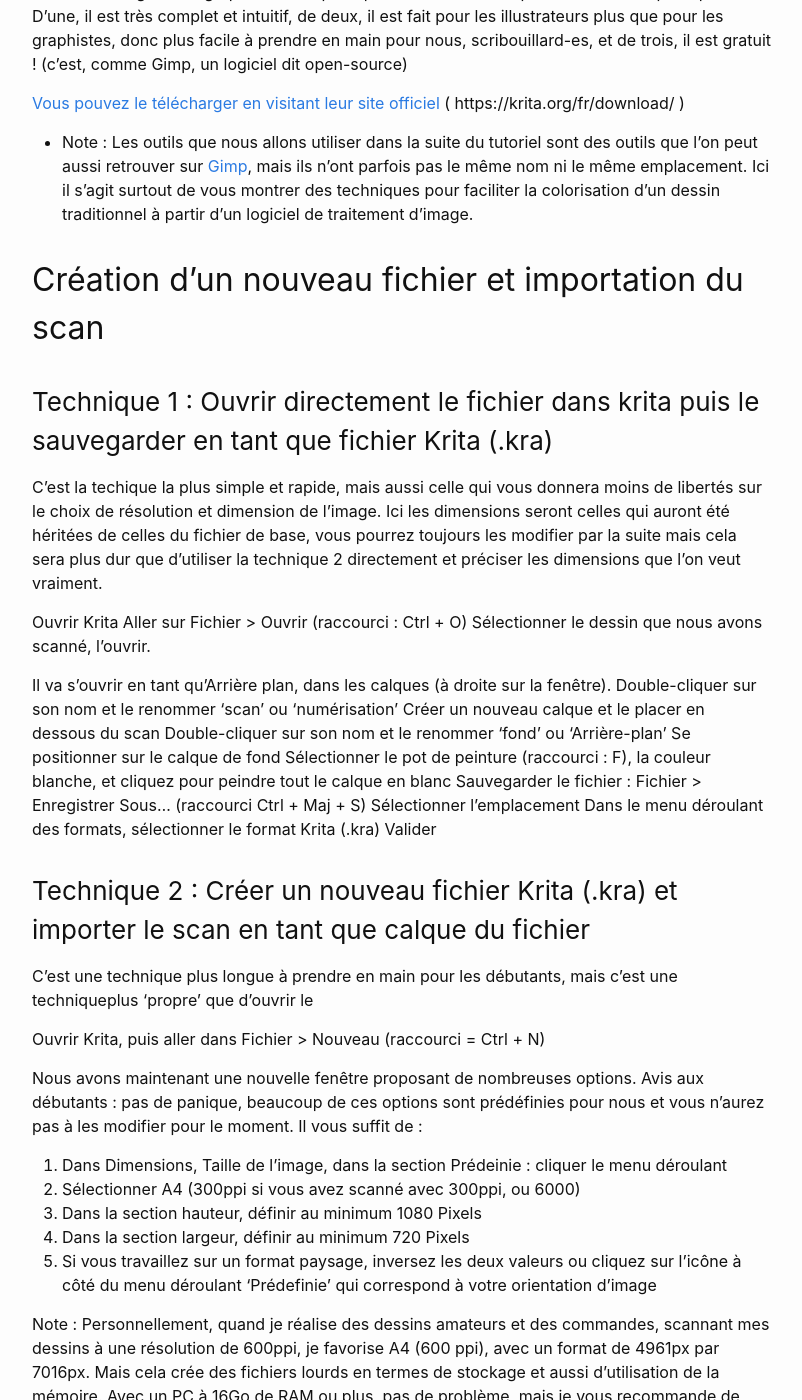
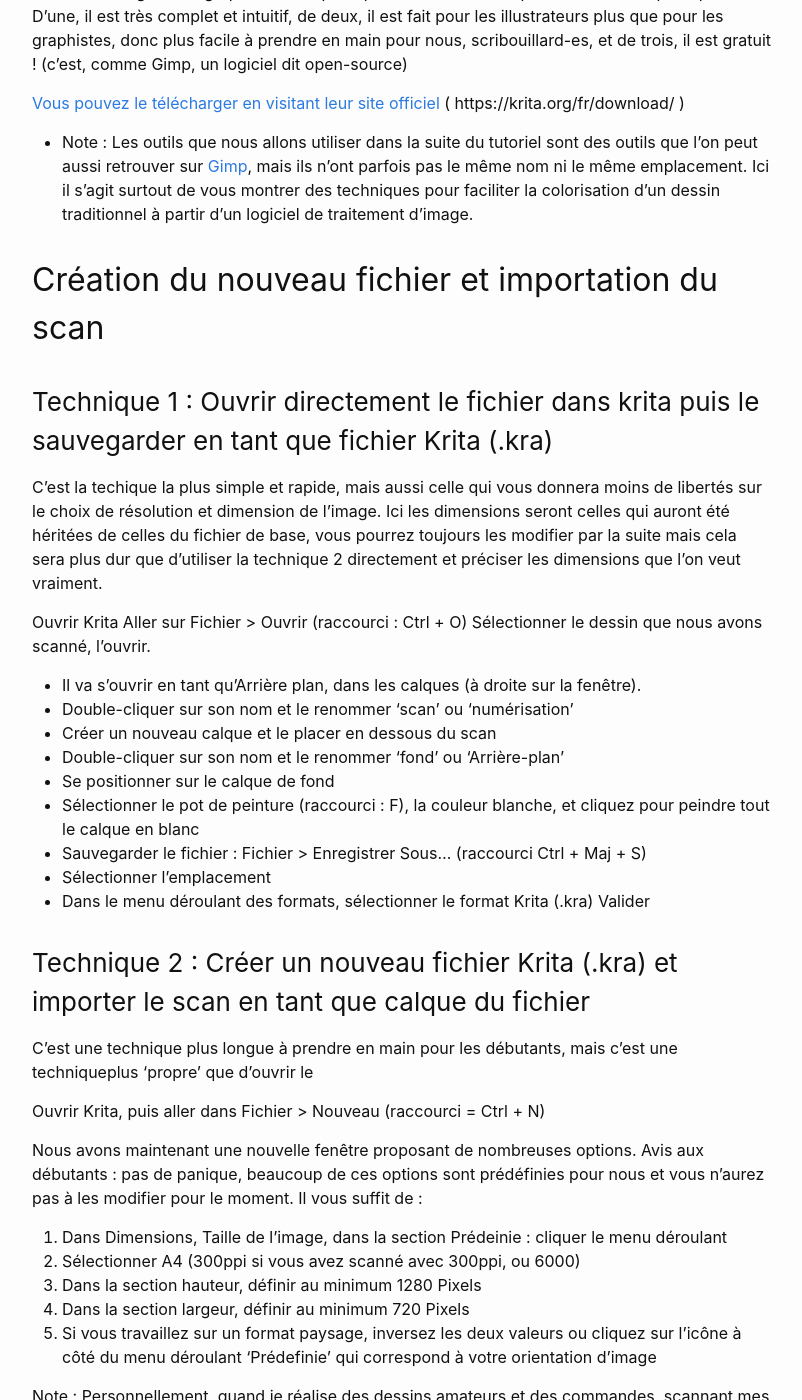
Before and after one commit to BeckBrook/beckbrook.github.io, a Jekyll site: the page built from graphisme/coloAvecKrita.md, in a window 1280 px wide and 1400 px high, scrolled down 1445 px. Shown: the whole window, without its empty margins (238-1040 px from the left). Built offline with Jekyll 4.4.1, drawn with Linux system fonts in a browser that asks for light colours; some of the changed text lies outside the part shown.

```diff
--- a/graphisme/coloAvecKrita.md
+++ b/graphisme/coloAvecKrita.md
@@ -11,10 +11,10 @@ categories: graphisme
 - [Prérequis](#prérequis)
 - [Scanner son dessin](#scanner-son-dessin)
 - [Présentation de Krita](#présentation-de-krita)
-- [Création d'un nouveau fichier et importation du scan](#création-d'un-nouveau-fichier-et-importation-du-scan)
+- [Création d'un nouveau fichier et importation du scan](#création-du-nouveau-fichier-et-importation-du-scan)
 - [Mise au propre des lignes](#mise-au-propre-des-lignes)
 - [Isoler les lignes sur un nouveau calque](#isoler-les-lignes-sur-un-nouveau-calque)
-- [Colorisation, plusieurs techniques](#colorisation,-plusieurs-techniques)
+- [Colorisation, plusieurs techniques](#colorisation-plusieurs-techniques)
 
 
 Alors ça y est, vous venez de finir l'encrage d'un dessin sur feuille, et vous voudriez passez à la colorisation en numérique. Dans ce tutoriel, nous verrons comment scanner, ouvrir son dessin dans un nouveau fichier Krita, et passer à la colorisation sans se mordre les doigts !
@@ -55,7 +55,7 @@ Krita est un logiciel de graphisme très prisé par les dessinateurs pour trois
 
 - Note : Les outils que nous allons utiliser dans la suite du tutoriel sont des outils que l'on peut aussi retrouver sur [Gimp](https://www.gimp.org/), mais ils n'ont parfois pas le même nom ni le même emplacement. Ici il s'agit surtout de vous montrer des techniques pour faciliter la colorisation d'un dessin traditionnel à partir d'un logiciel de traitement d'image.
 
-## Création d'un nouveau fichier et importation du scan
+## Création du nouveau fichier et importation du scan
 
 
 ### Technique 1 : Ouvrir directement le fichier dans krita puis le sauvegarder en tant que fichier Krita (.kra)
@@ -65,15 +65,15 @@ C'est la techique la plus simple et rapide, mais aussi celle qui vous donnera mo
 Ouvrir Krita Aller sur Fichier > Ouvrir (raccourci : Ctrl + O)
 Sélectionner le dessin que nous avons scanné, l'ouvrir.
 
-Il va s'ouvrir en tant qu'Arrière plan, dans les calques (à droite sur la fenêtre).
-Double-cliquer sur son nom et le renommer 'scan' ou 'numérisation'
-Créer un nouveau calque et le placer en dessous du scan
-Double-cliquer sur son nom et le renommer 'fond' ou 'Arrière-plan'
-Se positionner sur le calque de fond
-Sélectionner le pot de peinture (raccourci : F), la couleur blanche, et cliquez pour peindre tout le calque en blanc
-Sauvegarder le fichier : Fichier > Enregistrer Sous... (raccourci Ctrl + Maj + S)
-Sélectionner l'emplacement
-Dans le menu déroulant des formats, sélectionner le format Krita (.kra)
+- Il va s'ouvrir en tant qu'Arrière plan, dans les calques (à droite sur la fenêtre).
+- Double-cliquer sur son nom et le renommer 'scan' ou 'numérisation'
+- Créer un nouveau calque et le placer en dessous du scan
+- Double-cliquer sur son nom et le renommer 'fond' ou 'Arrière-plan'
+- Se positionner sur le calque de fond
+- Sélectionner le pot de peinture (raccourci : F), la couleur blanche, et cliquez pour peindre tout le calque en blanc
+- Sauvegarder le fichier : Fichier > Enregistrer Sous... (raccourci Ctrl + Maj + S)
+- Sélectionner l'emplacement
+- Dans le menu déroulant des formats, sélectionner le format Krita (.kra)
 Valider
 
 ### Technique 2 : Créer un nouveau fichier Krita (.kra) et importer le scan en tant que calque du fichier
@@ -86,7 +86,7 @@ Nous avons maintenant une nouvelle fenêtre proposant de nombreuses options. Avi
 
 1. Dans Dimensions, Taille de l'image, dans la section Prédeinie : cliquer le menu déroulant
 2. Sélectionner A4 (300ppi si vous avez scanné avec 300ppi, ou 6000)
-3. Dans la section hauteur, définir au minimum 1080 Pixels
+3. Dans la section hauteur, définir au minimum 1280 Pixels
 4. Dans la section largeur, définir au minimum 720 Pixels
 5. Si vous travaillez sur un format paysage, inversez les deux valeurs ou cliquez sur l'icône à côté du menu déroulant 'Prédefinie' qui correspond à votre orientation d'image
 
@@ -101,14 +101,14 @@ Krita va vous demander de quelle manière vous souhaitez importer ce fichier, et
 
 Vous pouvez aussi ouvrir votre scan dans Krita en utilisant : Fichier > Ouvrir (raccourci : Ctrl + O) et ensuite copier (raccourci : Ctrl + C), puis coller le scan sur votre fichier Krita (raccourci : Ctrl + V), à partir de là, vous aurez le même choix que pour la technique du glissé-déposé évoquée plus tôt. Sélectionnez "Insérer en tant que nouveau calque."
 
-Si votre Arrière-plan est transparent :
-Sélectionnez le pot de peinture (raccourci : F)
-Sélectinnez la couleur Blanc
-Assurez-vous que vous êtes bien sur le calque "Arrière-plan"
-Cliquez pour peindre le calque en blanc
+- Si votre Arrière-plan est transparent :
+- Sélectionnez le pot de peinture (raccourci : F)
+- Sélectinnez la couleur Blanc
+- Assurez-vous que vous êtes bien sur le calque "Arrière-plan"
+- Cliquez pour peindre le calque en blanc
 
 Sauvegardez votre nouveau fichier.
 
-## mise-au-propre-des-lignes
-## isoler-les-lignes-sur-un-nouveau-calque
-## colorisation,-plusieurs-techniques
+## Mise au propre des lignes
+## Isoler les lignes sur un nouveau calque
+## Colorisation, plusieurs techniques
```
